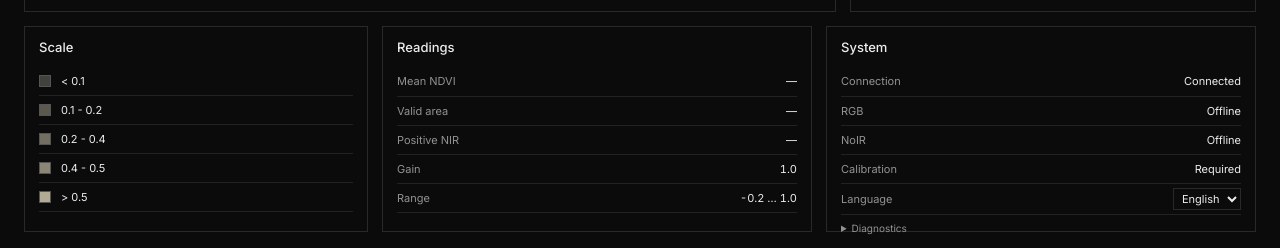
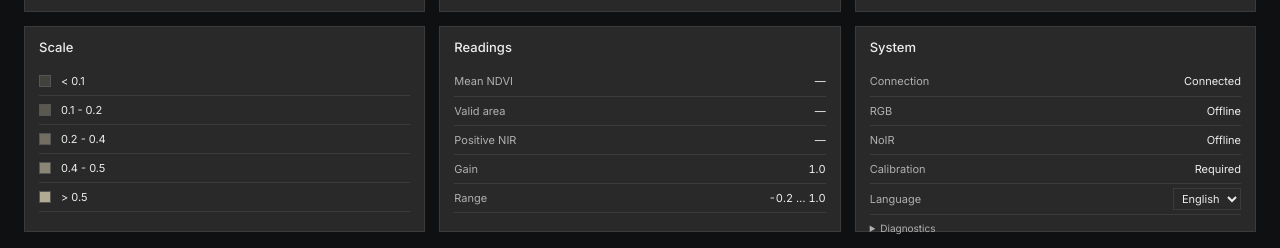
Before and after one commit to valleysonata/ODIN-TEST, a Flask app: page / in a window 1280 px wide. Shown: the part 552-800 px from the top of the page. Run offline with Flask 3, Linux system fonts and the light colour scheme; parts of the project's set-up code (start-up, migrations or seed data) failed here and were passed over.

Commit message:
Align camera and NDVI panels with charcoal dashboard containers

```diff
--- a/static/style.css
+++ b/static/style.css
@@ -1,26 +1,26 @@
 @font-face { font-family: 'Inter'; src: url('fonts/InterVariable.woff2') format('woff2'); font-weight: 100 900; font-style: normal; font-display: swap; }
-:root { color-scheme: dark; --bg: #0b0b0b; --line: #292929; --text: #ededed; --muted: #929292; }
+:root { color-scheme: dark; --bg: #0e1011; --line: #3b3b3b; --panel: #292929; --text: #ededed; --muted: #b0b0b0; }
 * { box-sizing: border-box; }
 body { margin: 0 auto; padding: 16px 24px; max-width: 1600px; height: 100vh; height: 100dvh; display: grid; grid-template-rows: 66px minmax(0,1fr); gap: 14px; background: var(--bg); color: var(--text); font-family: 'Inter', system-ui, -apple-system, sans-serif; font-size: 12px; }
 header { display: flex; justify-content: space-between; align-items: center; gap: 18px; }
 h1 { font-family: 'Inter', system-ui, -apple-system, sans-serif; font-size: clamp(24px,2.7vw,40px); font-weight: 700; margin: 0; letter-spacing: -1px; }
 .brand-logo { width: 116px; height: auto; display: block; flex: none; }
-main { display: grid; grid-template-columns: minmax(0,2fr) minmax(0,1fr); grid-template-rows: minmax(0,1fr) 206px; gap: 14px; min-height: 0; }
-.section { min-width: 0; min-height: 0; border: 1px solid var(--line); padding: 12px 14px; display: flex; flex-direction: column; }
+main { display: grid; grid-template-columns: repeat(3,minmax(0,1fr)); grid-template-rows: minmax(0,1fr) 206px; gap: 14px; min-height: 0; }
+.section { min-width: 0; min-height: 0; border: 1px solid var(--line); background: var(--panel); padding: 12px 14px; display: flex; flex-direction: column; }
 h2 { font-size: 13px; font-weight: 500; margin: 0 0 12px; flex: none; }
 h3 { font-size: 12px; font-weight: 400; margin: 0; }
 .camera-grid { display: grid; grid-template-columns: repeat(2,minmax(0,1fr)); gap: 14px; flex: 1; min-height: 0; }
 .camera-grid > div { display: flex; flex-direction: column; min-width: 0; min-height: 0; }
-.panel-head { display: flex; justify-content: space-between; align-items: baseline; gap: 10px; margin-bottom: 9px; flex: none; }
+.panel-head { min-height: 16px; line-height: 16px; display: flex; justify-content: space-between; align-items: baseline; gap: 10px; margin-bottom: 9px; flex: none; }
 .panel-head h2 { margin: 0; }
 .muted { color: var(--muted); font-size: 10px; }
-.feed { display: block; width: 100%; height: 0; min-height: 0; flex: 1; object-fit: contain; background: #111; }
-.summary-grid { display: grid; grid-template-columns: .8fr 1fr 1fr; gap: 14px; grid-column: 1/-1; min-height: 0; }
+.feed { display: block; width: 100%; height: 0; min-height: 0; flex: 1; object-fit: contain; background: #202020; }
+.summary-grid { display: grid; grid-template-columns: repeat(3,minmax(0,1fr)); gap: 14px; grid-column: 1/-1; min-height: 0; }
 .legend { list-style: none; margin: 0; padding: 0; }
-.legend li { display: flex; align-items: center; gap: 10px; height: 29px; border-bottom: 1px solid #222; font-size: 11px; }
+.legend li { display: flex; align-items: center; gap: 10px; height: 29px; border-bottom: 1px solid #3b3b3b; font-size: 11px; }
 .legend i { width: 12px; height: 12px; flex: none; border: 1px solid #555; }
 .stats { width: 100%; border-collapse: collapse; font-size: 11px; }
-.stats th,.stats td { height: 29px; padding: 4px 0; border-bottom: 1px solid #222; font-weight: 400; overflow-wrap: anywhere; }
+.stats th,.stats td { height: 29px; padding: 4px 0; border-bottom: 1px solid #3b3b3b; font-weight: 400; overflow-wrap: anywhere; }
 .stats th { text-align: left; color: var(--muted); }
 .stats td { text-align: right; font-variant-numeric: tabular-nums; }
 select { background: transparent; color: var(--text); border: 1px solid var(--line); padding: 2px 4px; border-radius: 0; font: inherit; max-width: 100%; }
--- a/templates/index.html
+++ b/templates/index.html
@@ -12,18 +12,13 @@
   <img class="brand-logo" src="{{ url_for('static', filename='odin-logo.png') }}" alt="ODIN Technologies" width="307" height="167">
 </header>
 <main>
-  <section class="section" aria-labelledby="cameras-title">
-    <h2 id="cameras-title" data-label="Camera feeds">Camera feeds</h2>
-    <div class="camera-grid">
-      <div>
-        <div class="panel-head"><h3>RGB</h3><span id="fps-rgb" class="muted">—</span></div>
-        <img class="feed" src="{{ url_for('video', key='rgb') }}" alt="RGB camera feed">
-      </div>
-      <div>
-        <div class="panel-head"><h3>NoIR</h3><span id="fps-noir" class="muted">—</span></div>
-        <img class="feed" src="{{ url_for('video', key='noir') }}" alt="NoIR camera feed">
-      </div>
-    </div>
+  <section class="section" aria-labelledby="rgb-title">
+    <div class="panel-head"><h2 id="rgb-title">RGB</h2><span id="fps-rgb" class="muted">—</span></div>
+    <img class="feed" src="{{ url_for('video', key='rgb') }}" alt="RGB camera feed">
+  </section>
+  <section class="section" aria-labelledby="noir-title">
+    <div class="panel-head"><h2 id="noir-title">NoIR</h2><span id="fps-noir" class="muted">—</span></div>
+    <img class="feed" src="{{ url_for('video', key='noir') }}" alt="NoIR camera feed">
   </section>
   <section class="section" aria-labelledby="map-title">
     <div class="panel-head"><h2 id="map-title" data-label="NDVI map">NDVI map</h2><span class="muted" id="mean-ndvi">—</span></div>
```
